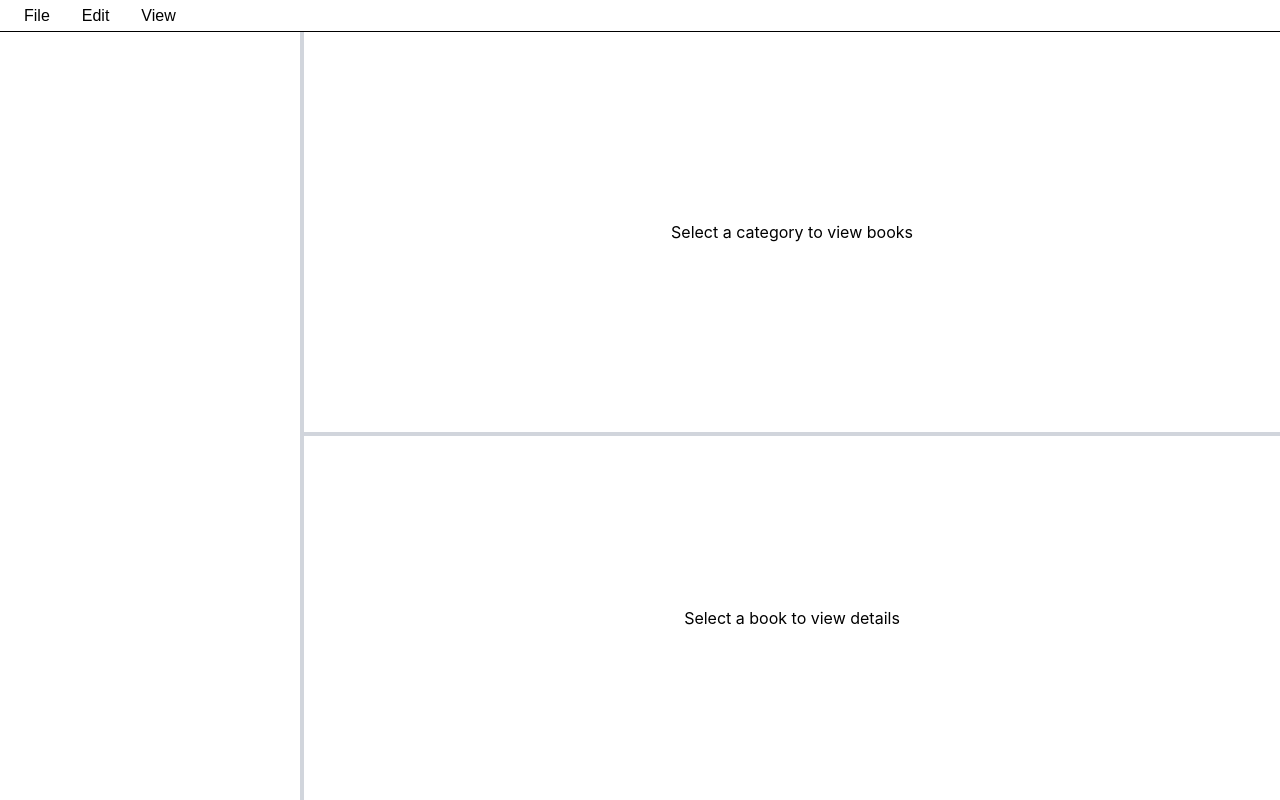
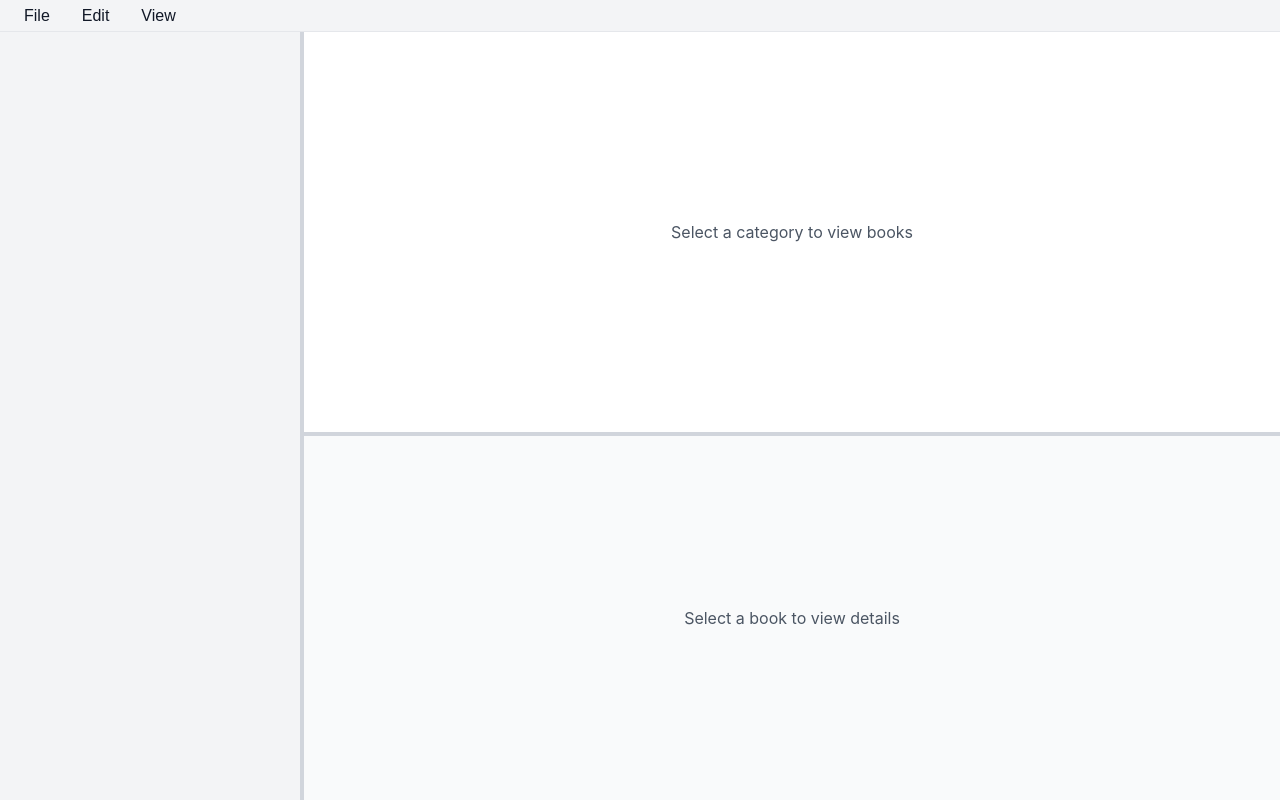
Before and after one commit to econwang/ELib, a Vue app in the folder e-lib-pro/: page / in a window 1280 px wide. Built offline with nearby package versions, Linux system fonts and the light colour scheme.

Commit message:
fix: ensure configurable UI colors apply by defining semantic bg/text/border classes via CSS variables

```diff
--- a/e-lib-pro/src/style.css
+++ b/e-lib-pro/src/style.css
@@ -2,15 +2,6 @@
 @plugin "@tailwindcss/typography";
 
 @custom-variant dark (&:where(.dark, .dark *));
-
-@theme {
-  --color-app-bg: var(--config-bg);
-  --color-app-surface: var(--config-surface);
-  --color-app-panel: var(--config-panel);
-  --color-app-text: var(--config-text);
-  --color-app-text-muted: var(--config-text-muted);
-  --color-app-border: var(--config-border);
-}
 
 html, body {
   margin: 0;
@@ -41,6 +32,30 @@ html, body {
 .font-book {
   font-family: var(--font-book-family) !important;
   font-size: 1em !important;
+}
+
+.bg-app-bg {
+  background-color: var(--config-bg, #f9fafb) !important;
+}
+
+.bg-app-panel {
+  background-color: var(--config-panel, #f3f4f6) !important;
+}
+
+.bg-app-surface {
+  background-color: var(--config-surface, #ffffff) !important;
+}
+
+.text-app-text {
+  color: var(--config-text, #111827) !important;
+}
+
+.text-app-text-muted {
+  color: var(--config-text-muted, #4b5563) !important;
+}
+
+.border-app-border {
+  border-color: var(--config-border, #e5e7eb) !important;
 }
 
 /* Custom Scrollbars for Light/Dark Mode */
```
